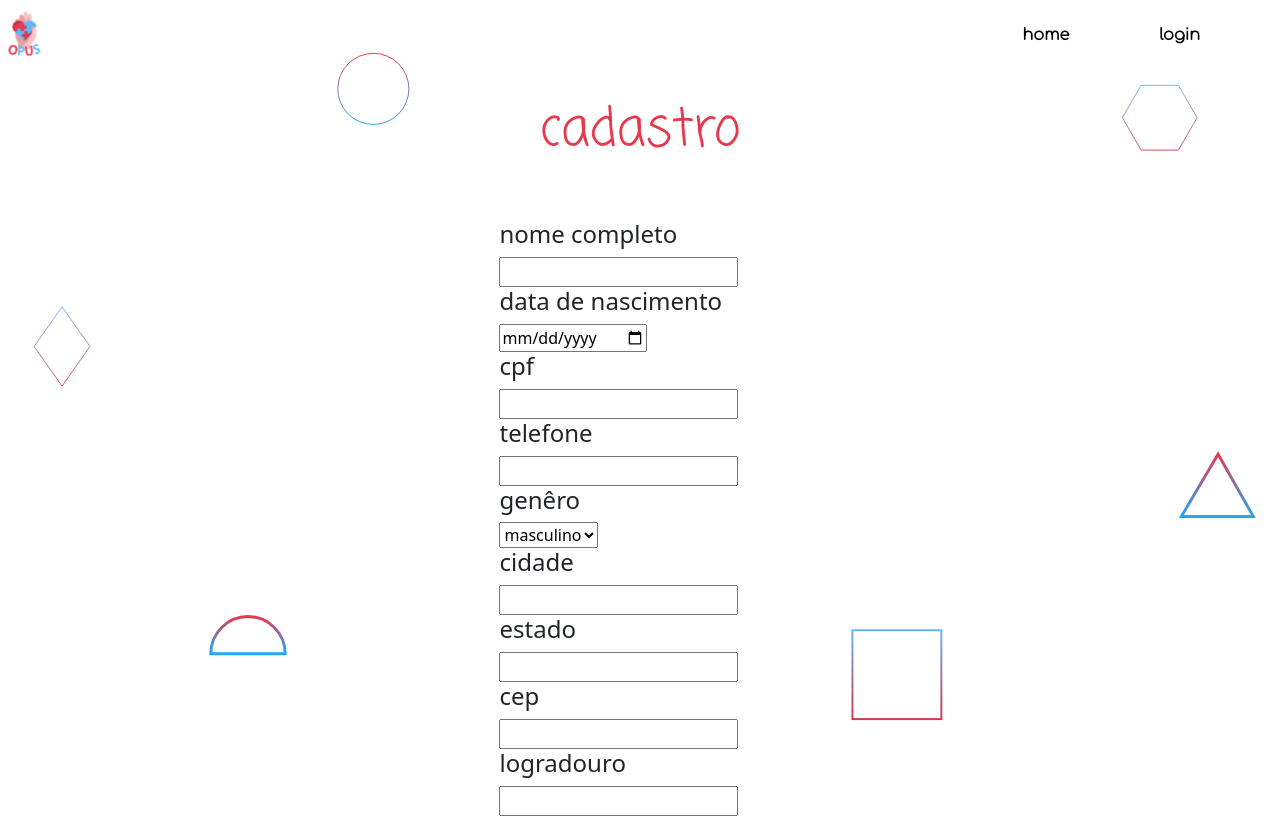
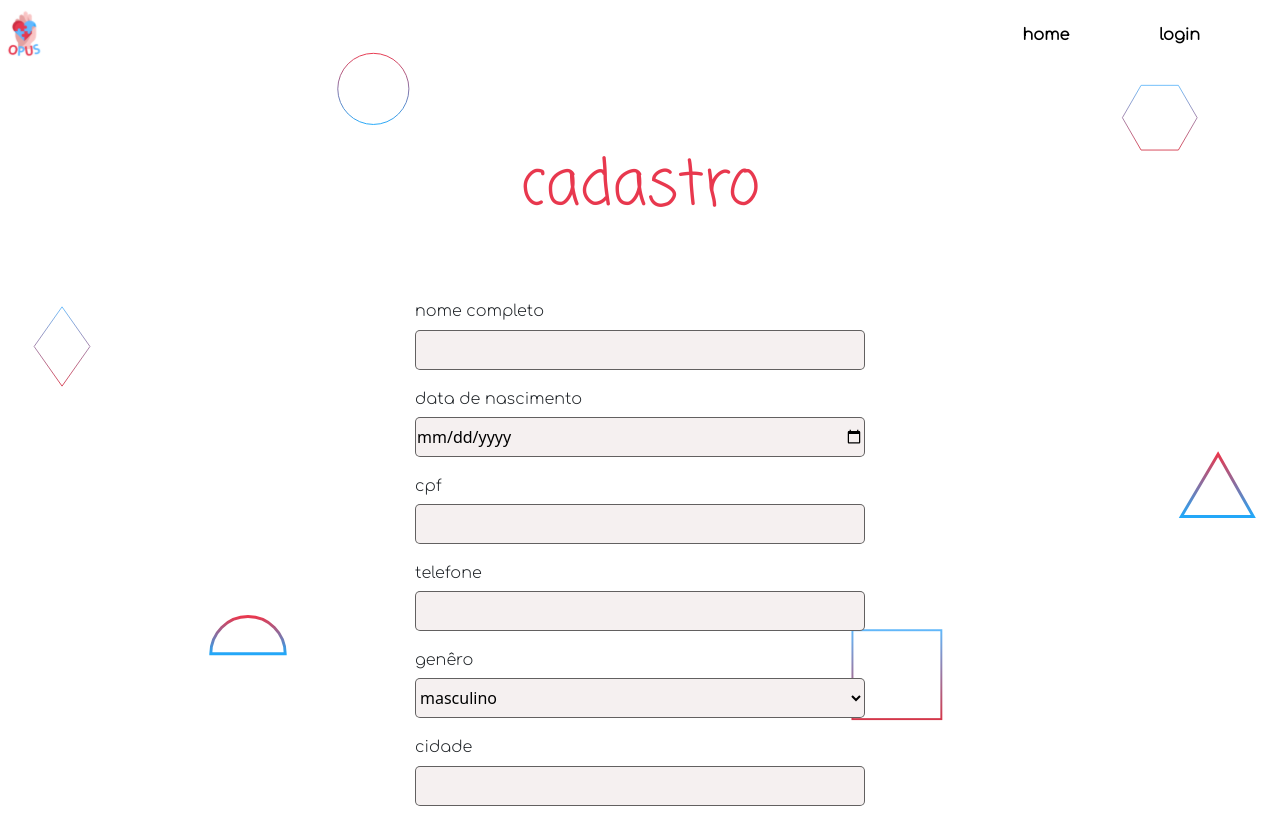
Before and after one commit to jubsribs/SiteOpus-front, a React (Create React App) app: page /cadastro in a window 1280 px wide. Shown: the top 818 px of the page. Built offline with nearby package versions, Linux system fonts and the light colour scheme; no server answers.

Commit message:
feat: organizando style

```diff
--- a/src/components/fale-conosco/styles.scss
+++ b/src/components/fale-conosco/styles.scss
@@ -11,7 +11,8 @@
       @include row(center, center);
       flex-direction: column;
       box-sizing: border-box;
-      gap: 18px;
+      gap: 10px;
+      margin-top: 50px;
 
       h1.title {
         font-family: 'Coming Soon';
@@ -27,6 +28,7 @@
           font-weight: 400;
           font-size: 16px;
           color: map-get($background, 'sub-title');
+          margin-top: 20px;
         }
         .sub-title-box {
           background: map-get($background, 'fale-conosco');
--- a/src/screens/cadastro/styles.scss
+++ b/src/screens/cadastro/styles.scss
@@ -18,10 +18,26 @@
       h1.opus-cadastro-title {
         font-family: 'Coming Soon';
         font-weight: 400;
-        font-size: 52px;
+        font-size: 62px;
         text-align: center;
-        margin-top: 100px;
+        margin-top: 150px;
         color: map-get($font-color, 'title');
+      }
+      div.sub-title-body {
+        h4.sub-title {
+          font-family: 'Comfortaa';
+          font-weight: 400;
+          font-size: 16px;
+          color: map-get($background, 'sub-title');
+          margin-top: 20px;
+        }
+        .sub-title-box {
+          background: map-get($background, 'fale-conosco');
+          width: 450px;
+          height: 40px;
+          border: 1px solid rgba(0, 0, 0, 0.6);
+          border-radius: 5px;
+        }
       }
 
       div.button-wrapper {
--- a/src/screens/login/styles.scss
+++ b/src/screens/login/styles.scss
@@ -21,6 +21,7 @@
           font-weight: 400;
           font-size: 16px;
           color: map-get($background, 'sub-title');
+          margin-top: 30px;
         }
         input.sub-title-box {
           gap: 30px;
```
